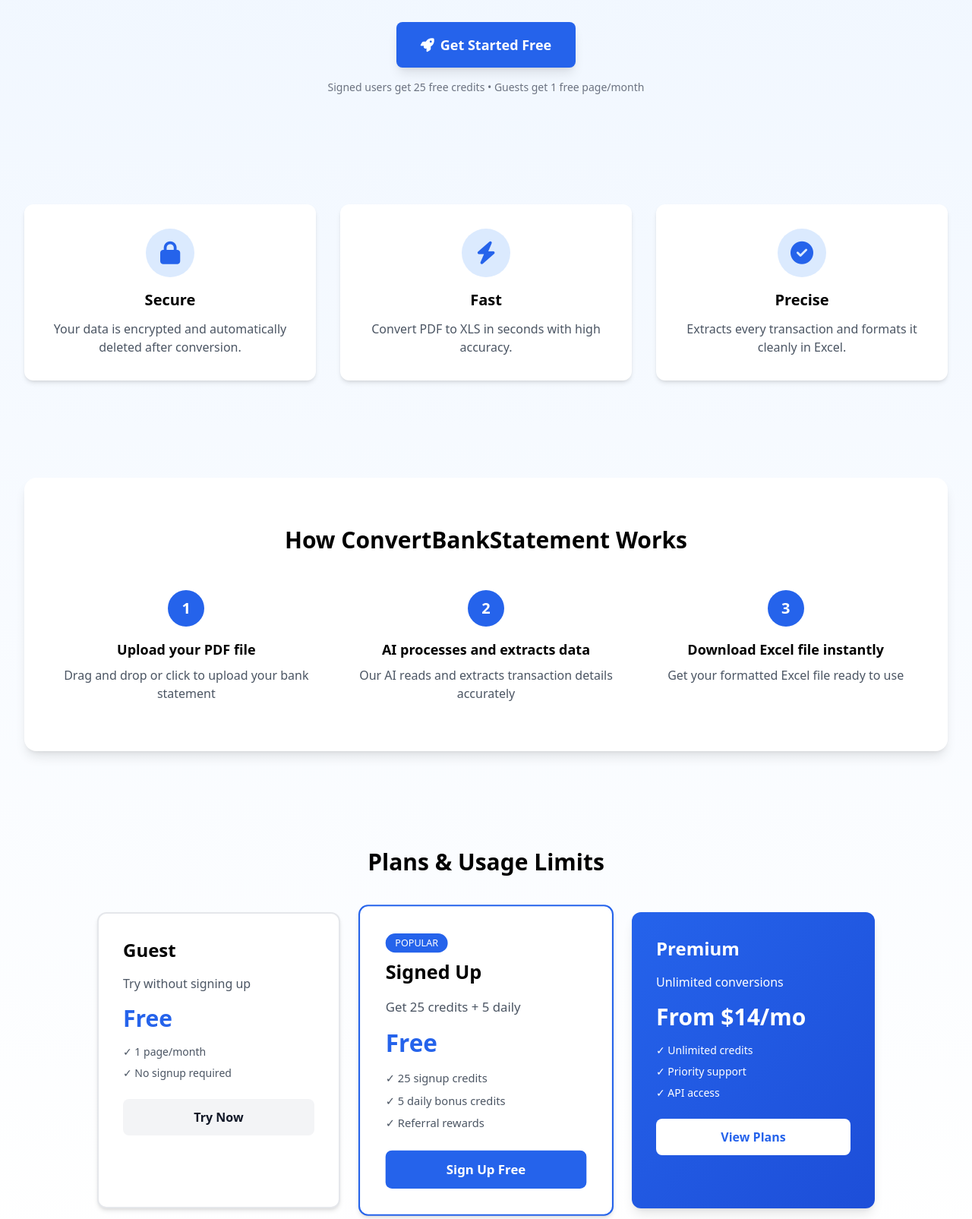
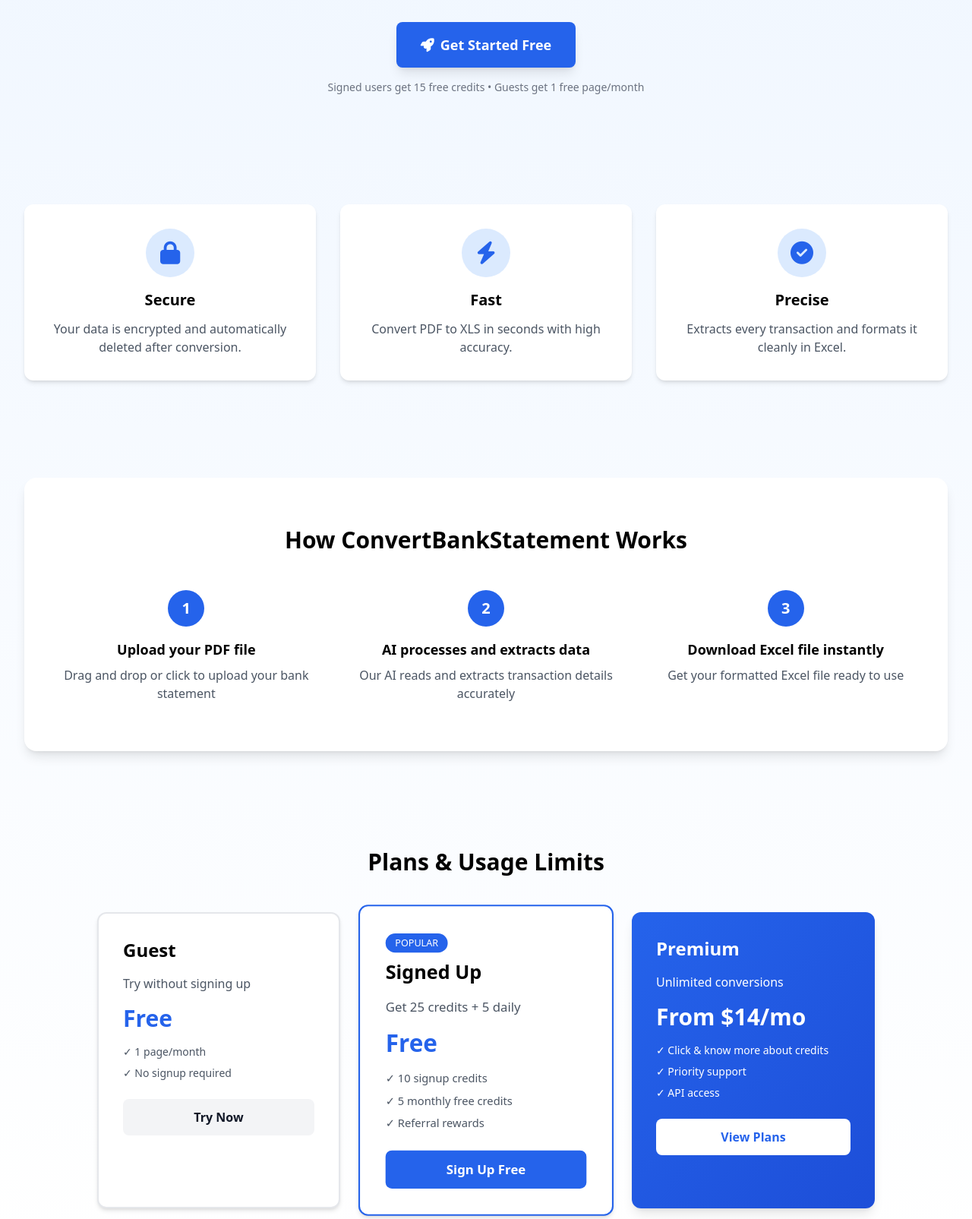
Before and after one commit to bantervines-bit/convertbankstatement, a Flask app: page / in a window 1280 px wide. Shown: the part 347-1952 px from the top of the page at 76% size. Run offline with Flask 3, Linux system fonts and the light colour scheme; some libraries are stand-ins or nearby versions.

Commit message:
Update index.html

```diff
--- a/templates/index.html
+++ b/templates/index.html
@@ -28,7 +28,7 @@
                 {% if current_user.is_authenticated %}
                     You have {{ current_user.credits }} credits available
                 {% else %}
-                    Signed users get 25 free credits • Guests get 1 free page/month
+                    Signed users get 15 free credits • Guests get 1 free page/month
                 {% endif %}
             </p>
         </div>
@@ -102,8 +102,8 @@
                     <p class="text-gray-600 mb-4">Get 25 credits + 5 daily</p>
                     <p class="text-3xl font-bold text-blue-600 mb-4">Free</p>
                     <ul class="text-sm text-gray-600 space-y-2">
-                        <li>✓ 25 signup credits</li>
-                        <li>✓ 5 daily bonus credits</li>
+                        <li>✓ 10 signup credits</li>
+                        <li>✓ 5 monthly free credits</li>
                         <li>✓ Referral rewards</li>
                     </ul>
                     <a href="{{ url_for('signup') }}" class="block mt-6 bg-blue-600 text-white px-6 py-3 rounded-lg hover:bg-blue-700 transition text-center font-semibold">
@@ -115,7 +115,7 @@
                     <p class="mb-4">Unlimited conversions</p>
                     <p class="text-3xl font-bold mb-4">From $14/mo</p>
                     <ul class="text-sm space-y-2">
-                        <li>✓ Unlimited credits</li>
+                        <li>✓ Click & know more about credits</li>
                         <li>✓ Priority support</li>
                         <li>✓ API access</li>
                     </ul>
```
